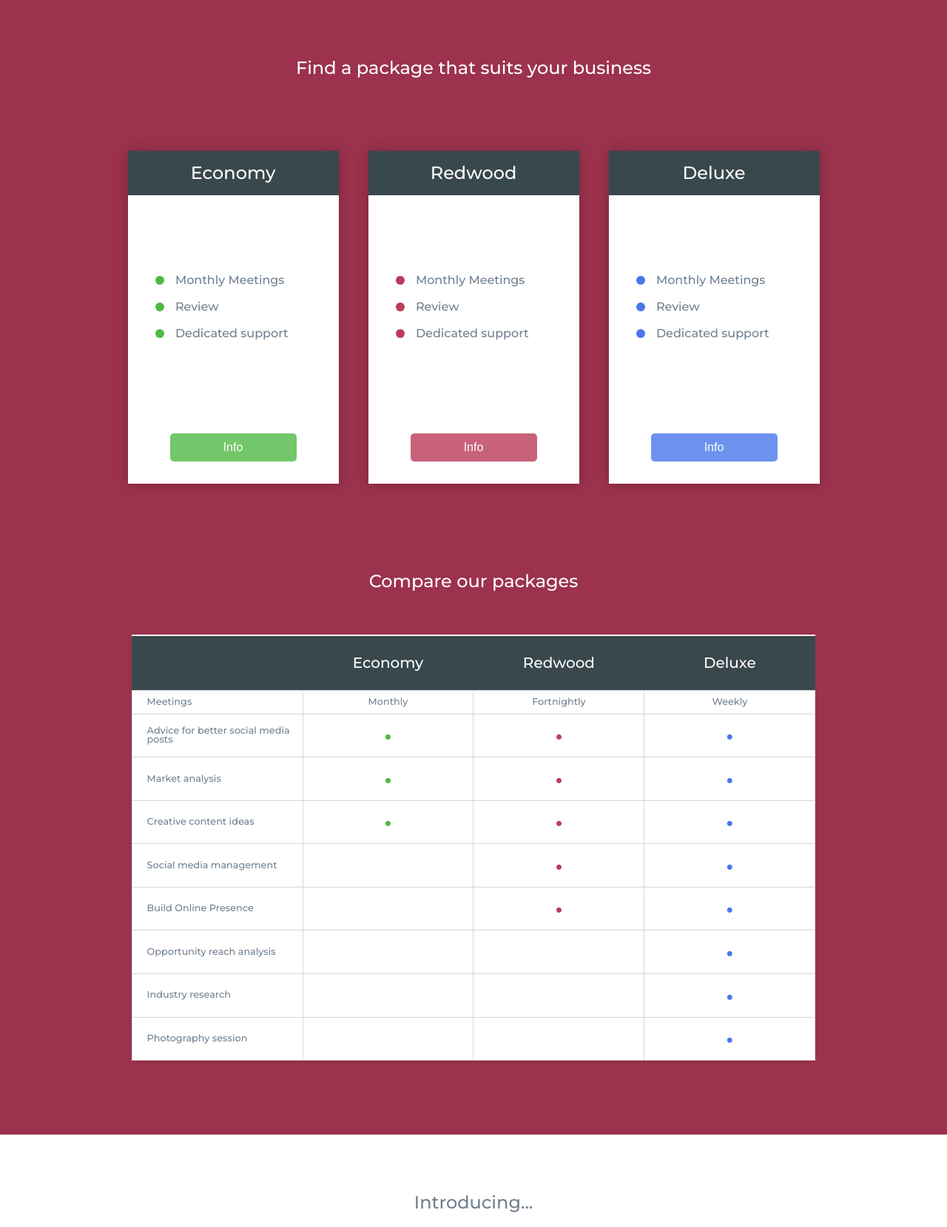
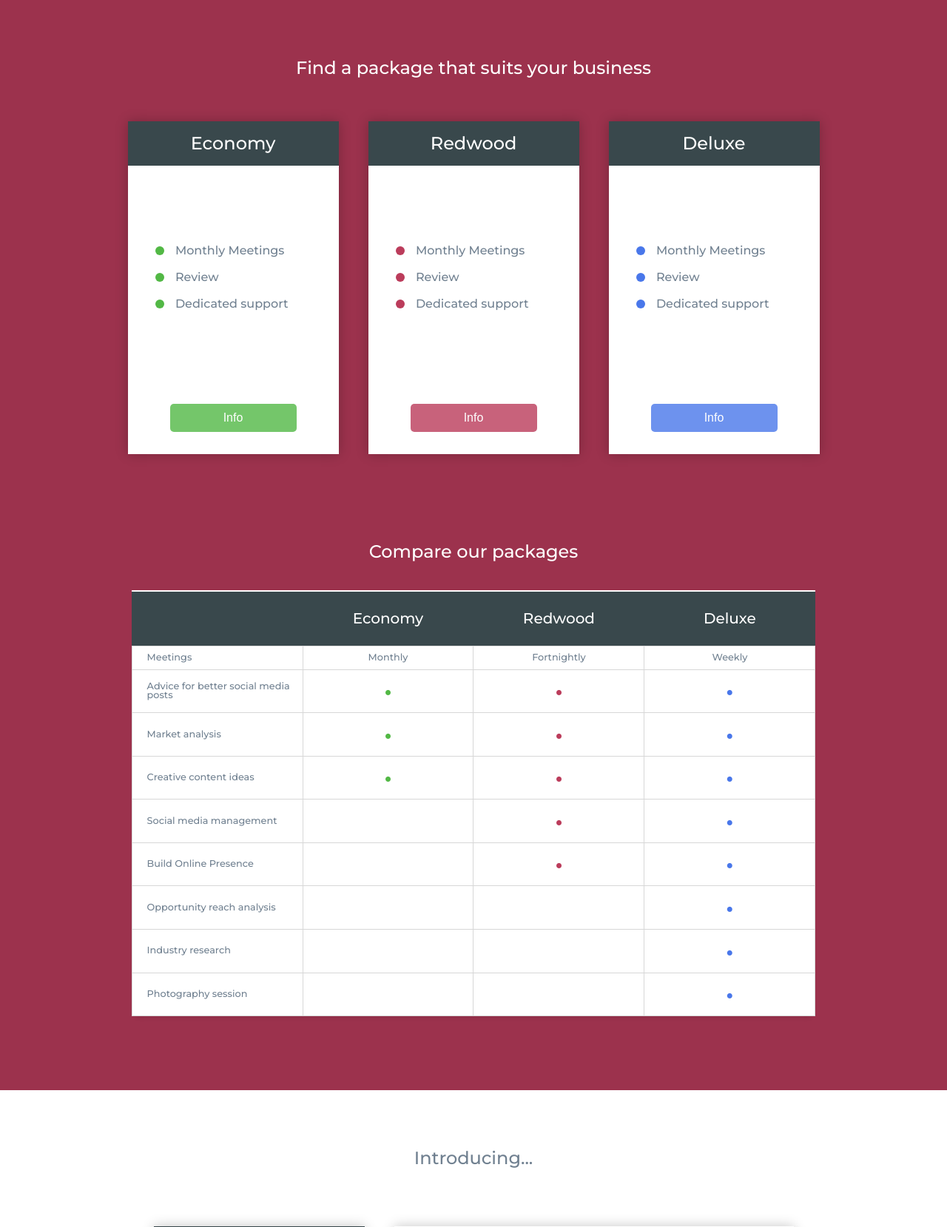
Before and after one commit to angus-archive/redwood, a PHP site: page /packages.html in a window 1280 px wide. Shown: the part 226-1885 px from the top of the page at 74% size. Run offline with PHP 8.4, Linux system fonts and the light colour scheme.

Commit message:
Updated text padding to a small medium and big class

```diff
--- a/contact.html
+++ b/contact.html
@@ -57,9 +57,9 @@
 				<!-- Spacer -->
 				<div class="spacer"></div>
 				<div class="alignDiv">
-					<h1 class="pageHeading"> Contact </h1>
+					<h1 class="pageHeading sTextSpacerB"> Contact </h1>
 
-					<p style="width: 50%; text-align: center; max-width: 500px"> Lorem ipsum dolor sit amet, consectetur adipiscing elit. Nunc quam urna, dignissim nec auctor in, mattis vitae leo.</p>
+					<p style="width: 50%; text-align: center; max-width: 500px" class="mTextSpacerB"> Lorem ipsum dolor sit amet, consectetur adipiscing elit. Nunc quam urna, dignissim nec auctor in, mattis vitae leo.</p>
 
 					<!--Contact Form-->
 					<form id="contactForm" action="/action_page.php" method="post" name="contactForm">
--- a/our-story.html
+++ b/our-story.html
@@ -58,8 +58,8 @@
 				<!--spacer-->
 				<div class="spacer"></div>
 				<div class="alignDiv">
-					<h1 class="pageHeading"> Our Story </h1>
-					<p style="width: 50%; text-align: center; max-width: 500px"> Meet our team</p>
+					<h1 class="pageHeading sTextSpacerB"> Our Story </h1>
+					<p style="width: 50%; text-align: center; max-width: 500px" class="mTextSpacerB"> Meet our team</p>
 					<div class="flexGrid">
 
 						<!-- Jamie -->
--- a/packages.html
+++ b/packages.html
@@ -51,12 +51,11 @@
 
 			</ul>
 		</nav>
-
 		<main>
 			<div id="packageDiv">
 				<div id="wrapper">
 					<div class="alignDiv">
-						<h1 style="margin: 80px 0 80px 0; font-size: 1.5em; color: white;" class="pageHeading"> Find a package that suits your business </h1>
+						<h1 style="color: white;" class="pageHeading mTextSpacerB bTextSpacerT"> Find a package that suits your business </h1>
 						<!--3 tier pricing-->
 						<div class="flexGrid">
 							<!--ECONOMY PACKAGE-->
@@ -137,7 +136,7 @@
 						</div>
 						<!--Spacer-->
 						<div class="spacer"></div>
-						<h2 style="margin-bottom: 60px; font-size: 1.5em; color: white;" class="pageHeading"> Compare our packages </h2>
+						<h2 style="color: white;" class="pageHeading mTextSpacerB"> Compare our packages </h2>
 						<!--COMPARISON TABLE-->
 						<div id="tableErrorBox">
 							<p> Please rotate device to view table</p>
@@ -226,7 +225,6 @@
 							</tbody>
 						</table>
 						<div class="spacer"></div>
-
 					</div>
 
 				</div>
@@ -234,7 +232,7 @@
 			<!--Restart package section-->
 			<div style="width: 100%; margin: 0; background-color: white">
 				<div class="alignDiv">
-					<h1 style="margin: 80px 0 80px 0; font-size: 1.5em; color: slategray;" class="pageHeading"> Introducing... </h1>
+					<h1 class="pageHeading bTextSpacerT bTextSpacerB"> Introducing... </h1>
 
 					<div id="restartInfoContainer">
 						<div class="packageContainer">
--- a/resources/styles/stylesheet.css
+++ b/resources/styles/stylesheet.css
@@ -253,6 +253,32 @@ Burger Icon
 	margin-top: 70px;
 	margin-bottom: 70px;
 }
+
+/*Spacers for text*/
+
+.sTextSpacerB{
+	margin-bottom: 20px;
+}
+
+.sTextSpacerT{
+	margin-top: 40px;
+}
+
+.mTextSpacerB{
+	margin-bottom: 40px;
+}
+
+.mTextSpacerT{
+	margin-top: 40px;
+}
+
+.bTextSpacerT{
+	margin-top: 80px;
+}
+
+.bTextSpacerB{
+	margin-bottom: 80px;
+}
 main #forestContainer{
 	width: 100%;
 	height: 500px;
@@ -273,8 +299,7 @@ main #forestContainer{
  */
 
 .pageHeading{
-	font-size: 32px;
-	margin-bottom: 40px;
+	font-size: 1.5em;
 	text-align: center;
 }
 
```
